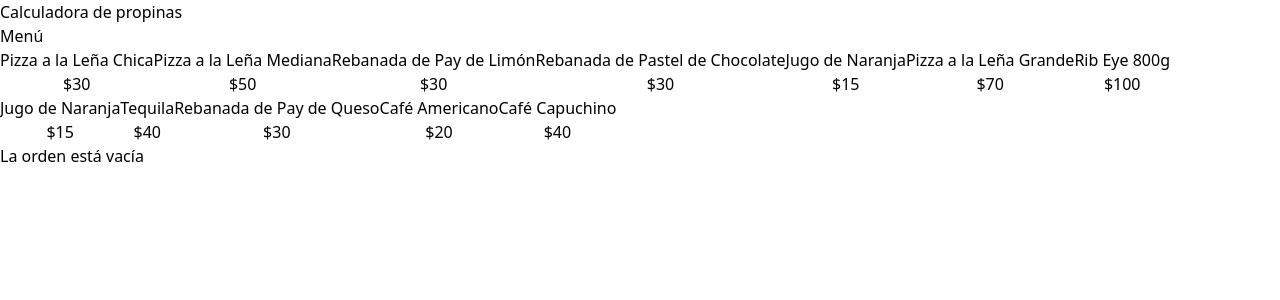
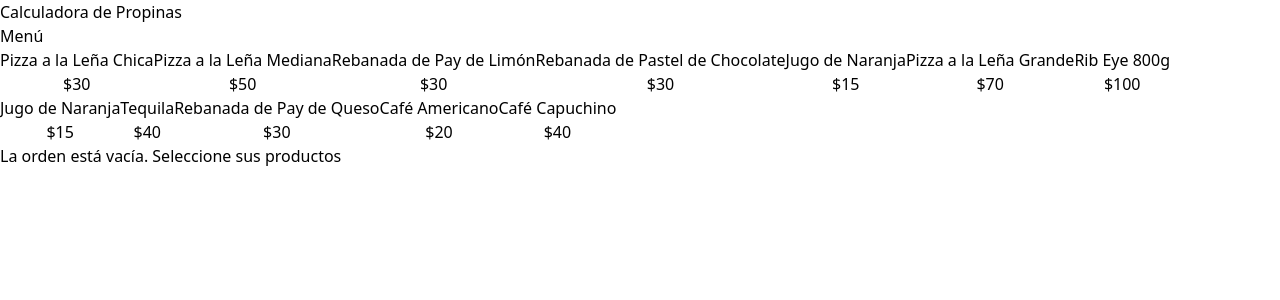
Before and after one commit to leonar2zb/reacttsdemo2, a React (Vite) app: page / in a window 1280 px wide. Shown: the top 300 px of the page. Built offline with nearby package versions, Linux system fonts and the light colour scheme.

Commit message:
Pruebas de textos para ver sinc con netlify

```diff
--- a/src/App.tsx
+++ b/src/App.tsx
@@ -20,7 +20,7 @@ function App() {
   return (
     <>
       <header className="bg-teal-400 py-5">
-        <h1 className="text-center text-4xl font-black">Calculadora de propinas</h1>
+        <h1 className="text-center text-4xl font-black">Calculadora de Propinas</h1>
       </header>
       <main className="max-w-7xl mx-auto py-20 grid md:grid-cols-2">
         <div className="p-5">
@@ -34,7 +34,7 @@ function App() {
             <OrderContents order={order} removeItem={removeItem} />
             <TipPercentageForm setTip={setTip} tip={tip} />
             <OrderTotals order={order} tip={tip} placeOrder={placeOrder} />
-          </>) : (<p className="text-center">La orden está vacía</p>)}
+          </>) : (<p className="text-center">La orden está vacía. Seleccione sus productos</p>)}
         </div>
       </main>
     </>
```
